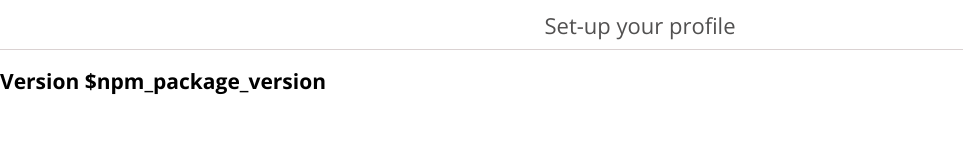
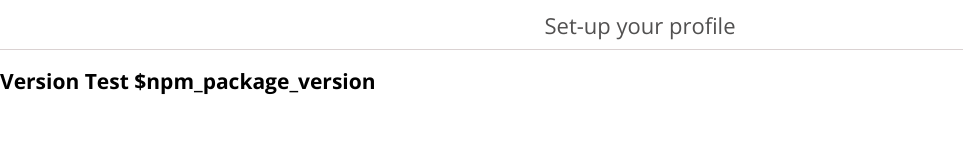
Before and after one commit to jithinbalakrishnan/chat-app, a React (Create React App) app: page / in a window 1280 px wide. Shown: the top 160 px of the page, without its empty margins (0-963 px from the left). Built offline with nearby package versions, Linux system fonts and the light colour scheme.

Commit message:
update the title

```diff
--- a/src/Profile/Profile.js
+++ b/src/Profile/Profile.js
@@ -20,7 +20,7 @@ const Profile = (props) => {
 
     return <React.Fragment>
         <Breadcrumb title= {"Set-up your profile"} />
-        <h2 >Version {process.env.REACT_APP_VERSION}</h2>
+        <h2 >Version Test {process.env.REACT_APP_VERSION}</h2>
         <Styles.Container>
             <Styles.Label htmlFor="fname">Name <sup>*</sup></Styles.Label>
             <Styles.Input type="text" id="fname" name="fname" placeholder="Enter your name" onChange={event => {
```
